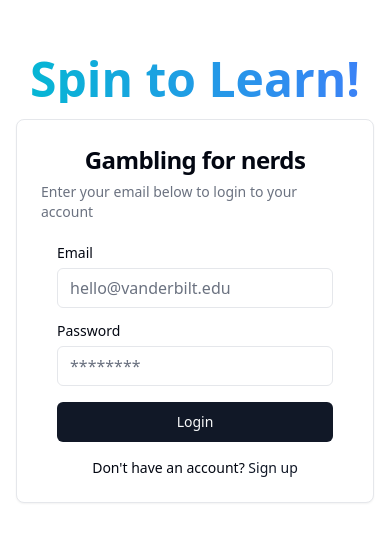
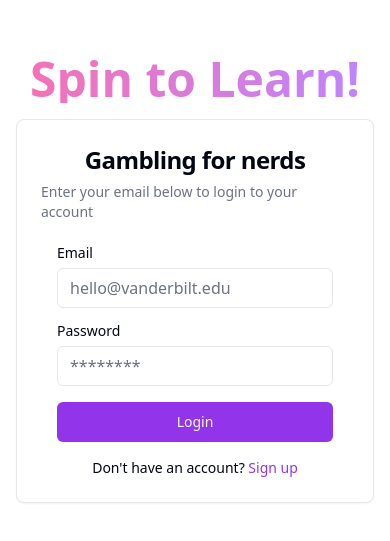
Before and after one commit to zineanteoh/spin-to-learn, a Next.js app: page /login in a window 390 px wide. Shown: the part 143-684 px from the top of the page. Built offline with nearby package versions, Linux system fonts and the light colour scheme; no server answers.

Commit message:
so sleeeppy
Co-authored-by: Rachel Koh <kohrachel@users.noreply.github.com>

```diff
--- a/src/app/globals.css
+++ b/src/app/globals.css
@@ -16,7 +16,7 @@
     --card-foreground: 224 71.4% 4.1%;
     --popover: 0 0% 100%;
     --popover-foreground: 224 71.4% 4.1%;
-    --primary: 220.9 39.3% 11%;
+    --primary: 271 81% 56%;
     --primary-foreground: 210 20% 98%;
     --secondary: 220 14.3% 95.9%;
     --secondary-foreground: 220.9 39.3% 11%;
@@ -51,8 +51,8 @@
     --card-foreground: 210 20% 98%;
     --popover: 224 71.4% 4.1%;
     --popover-foreground: 210 20% 98%;
-    --primary: 210 20% 98%;
-    --primary-foreground: 220.9 39.3% 11%;
+    --primary: 271 81% 56%;
+    --primary-foreground: 210 20% 98%;
     --secondary: 215 27.9% 16.9%;
     --secondary-foreground: 210 20% 98%;
     --muted: 215 27.9% 16.9%;
--- a/src/app/login/page.tsx
+++ b/src/app/login/page.tsx
@@ -14,7 +14,7 @@ export default async function Page() {
 
   return (
     <div className="flex h-screen w-full flex-col items-center justify-center px-4">
-      <h1 className="text-5xl font-bold mb-4 bg-gradient-to-r from-cyan-500 to-blue-500 bg-clip-text text-transparent">
+      <h1 className="text-5xl font-bold mb-4 bg-gradient-to-r from-pink-400 to-purple-400 bg-clip-text text-transparent">
         Spin to Learn!
       </h1>
       <LoginForm />
--- a/src/components/LayoutSidebar.tsx
+++ b/src/components/LayoutSidebar.tsx
@@ -63,7 +63,7 @@ export function LayoutSidebar({
           <SidebarMenuItem>
             <SidebarMenuButton size="lg" asChild>
               <Link href="/">
-                <div className="flex aspect-square size-8 items-center justify-center rounded-lg bg-sidebar-primary text-sidebar-primary-foreground text-lg">
+                <div className="flex aspect-square size-8 items-center justify-center rounded-lg text-sidebar-primary-foreground text-lg">
                   🎰
                 </div>
                 <div className="flex flex-col gap-0.5 leading-none">
--- a/src/components/machine/SlotMachine.tsx
+++ b/src/components/machine/SlotMachine.tsx
@@ -129,6 +129,9 @@ export function SlotMachine({
   return (
     <div className="min-h-[100vh] flex flex-1 items-center justify-center min-h-min bg-gradient-to-r from-pink-200 to-purple-200 rounded-lg">
       <div className="bg-white p-12 rounded-3xl shadow-xl">
+        <h1 className="text-5xl font-bold text-center mb-6 text-purple-600">
+          Spin to learn!
+        </h1>
         {isModalOpen && chosenWho && chosenWhat && chosenHow && (
           <SpinResult
             id={""}
@@ -152,7 +155,7 @@ export function SlotMachine({
           />
         )}
         <div className="flex items-center gap-8">
-          <div className="flex p-8 gap-4">
+          <div className="flex p-8 gap-4 rounded-lg">
             <SlotReel
               choices={whoChoices}
               isSpinning={isSpinning}
--- a/src/components/machine/SlotMachinePage.tsx
+++ b/src/components/machine/SlotMachinePage.tsx
@@ -1,8 +1,7 @@
 "use client";
 import { SlotMachine } from "@/components/machine/SlotMachine";
-import { fetchData, ItemProp, parseSpinResult, Spin } from "@/lib/utils";
+import { fetchData, ItemProp, parseSpinResult } from "@/lib/utils";
 import { SpinInsert } from "@/utils/supabase-utils";
-import { useRouter } from "next/navigation";
 import { Fragment, useCallback, useEffect, useState } from "react";
 import { Button } from "../shadcn-ui/button";
 type SlotItem = {
@@ -17,19 +16,13 @@ type SlotData = {
 };
 
 export function SlotMachinePage() {
-  const router = useRouter();
-  const [isLoading, setIsLoading] = useState(false);
   const [isRegenerating, setIsRegenerating] = useState(false);
   const [slotData, setSlotData] = useState<SlotData | null>(null);
-  const [spinResult, setSpinResult] = useState<Spin | null>(null);
-  const [showSpinResult, setShowSpinResult] = useState(false);
 
   useEffect(() => {
     (async () => {
-      setIsLoading(true);
       const data: SlotData = await fetchData("/api/initial_slots");
       setSlotData(data);
-      setIsLoading(false);
     })();
   }, []);
 
@@ -72,7 +65,7 @@ export function SlotMachinePage() {
       <Button
         onClick={fetchSlots}
         disabled={isRegenerating}
-        className="px-4 py-2 bg-blue-500 text-white rounded-lg sm:px-3 sm:py-1"
+        className="px-4 py-2 text-white rounded-lg sm:px-3 sm:py-1"
       >
         {isRegenerating ? "Regenerating..." : "Regenerate Slots"}
       </Button>
```
